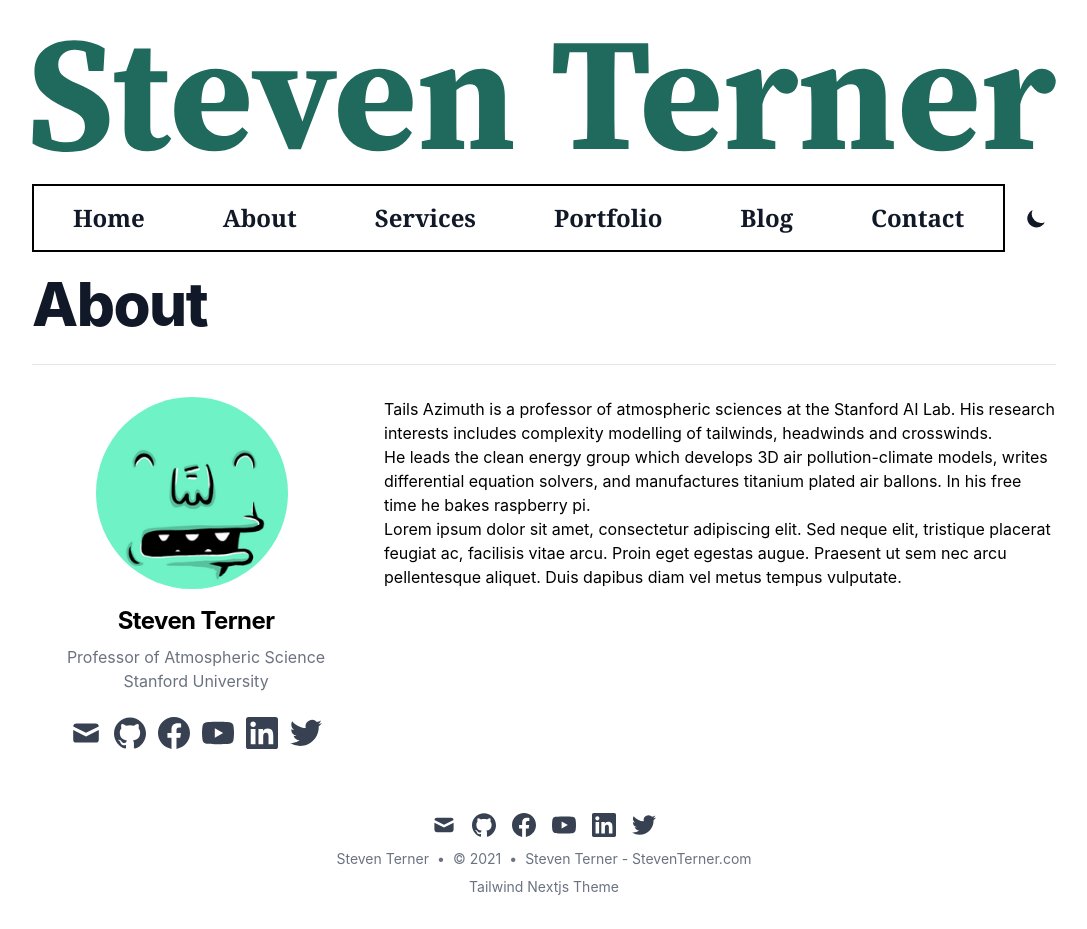
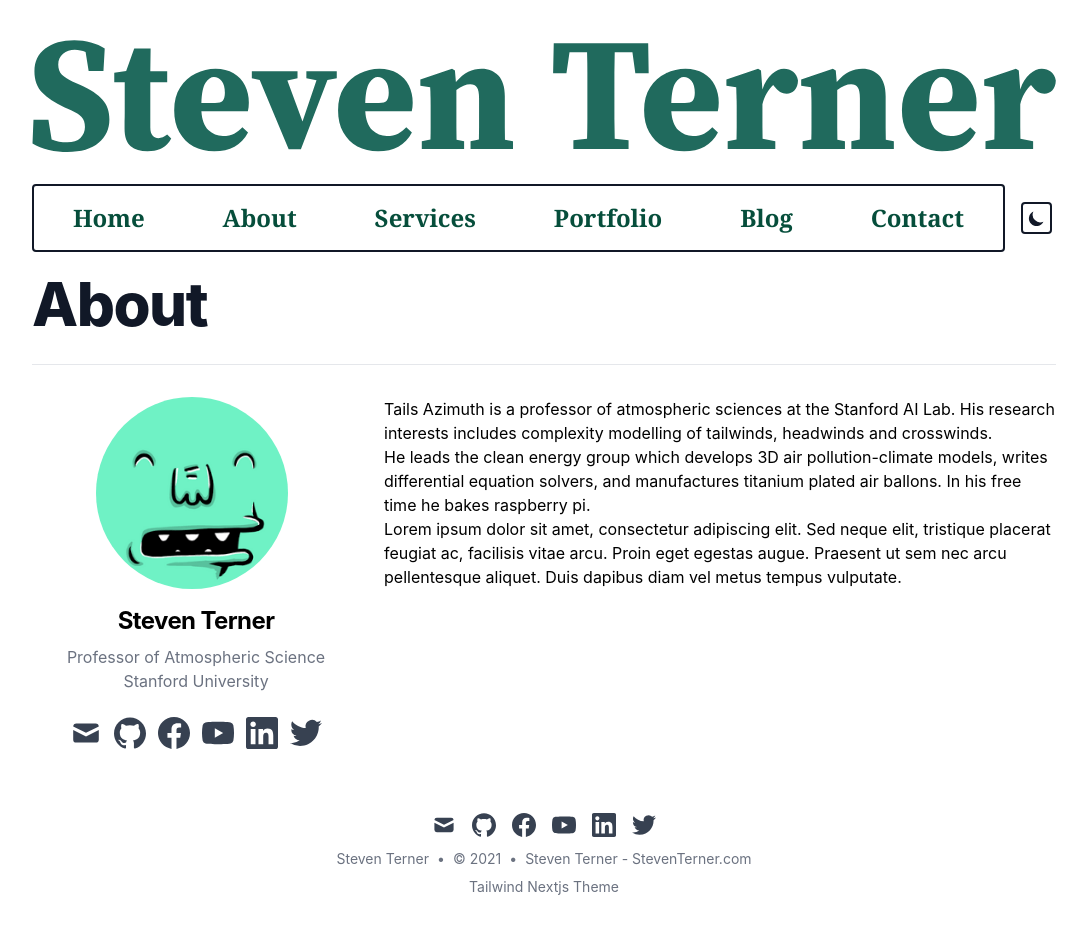
Before and after one commit to DoctorDerek/steven-terner.github.io, a Next.js app: page /about in a window 1280 px wide. Shown: the whole page, without its empty margins (96-1183 px from the left). Built offline with nearby package versions, Linux system fonts and the light colour scheme; a web font is replaced by a local one; what @tailwindcss/typography would draw is missing.

Commit message:
Added rounded borders to header

```diff
--- a/components/LayoutWrapper.js
+++ b/components/LayoutWrapper.js
@@ -31,12 +31,12 @@ const LayoutWrapper = ({ children }) => {
             </Link>
           </div>
           <div className="flex flex-col-reverse items-center justify-between w-full text-base leading-5 sm:flex-row">
-            <div className="items-center justify-around hidden w-full font-serif font-bold text-center border-2 border-black border-solid xl:text-2xl md:text-xl sm:flex sm:text-l dark:border-gray-500">
+            <div className="items-center justify-around hidden w-full font-serif font-bold text-center border-2 border-gray-900 border-solid rounded dark:border-gray-100 xl:text-2xl md:text-xl sm:flex sm:text-l">
               {headerNavLinks.map((link) => (
                 <Link
                   key={link.title}
                   href={link.href}
-                  className="p-1 text-gray-900 sm:p-4 dark:text-gray-100"
+                  className="p-1 text-green-900 sm:p-4 dark:text-gray-100 hover:bg-gray-900 hover:text-gray-100 dark:hover:bg-gray-100 dark:hover:text-gray-900"
                 >
                   {link.title}
                 </Link>
--- a/components/ThemeSwitch.js
+++ b/components/ThemeSwitch.js
@@ -7,7 +7,7 @@ const ThemeSwitch = () => {
     <button
       aria-label="Toggle Dark Mode"
       type="button"
-      className="w-8 h-8 p-1 ml-1 mr-1 rounded sm:ml-4"
+      className="w-8 h-8 p-1 ml-1 mr-1 border-2 border-gray-900 rounded dark:border-gray-100 sm:ml-4"
       onClick={() => setTheme(theme === 'dark' ? 'light' : 'dark')}
     >
       <svg
```
